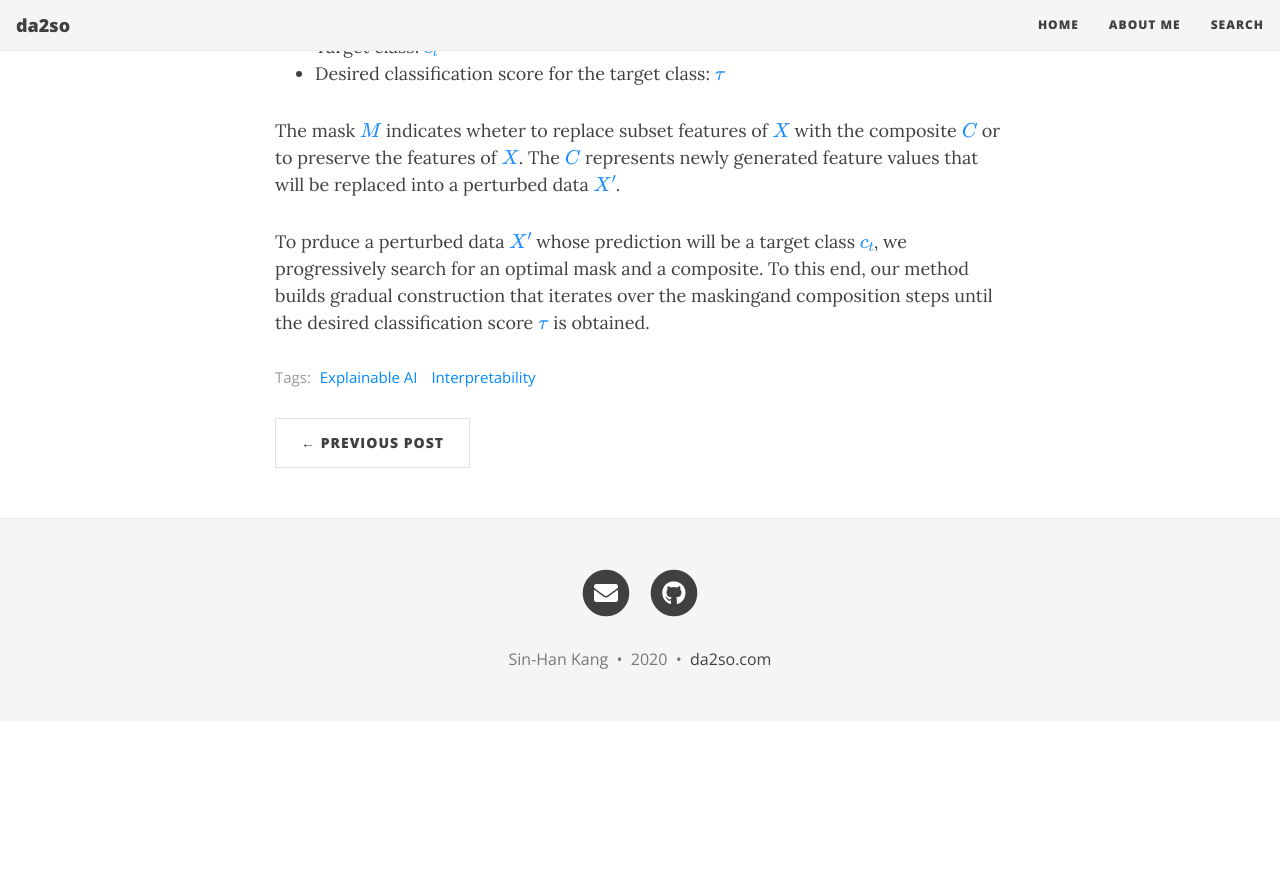
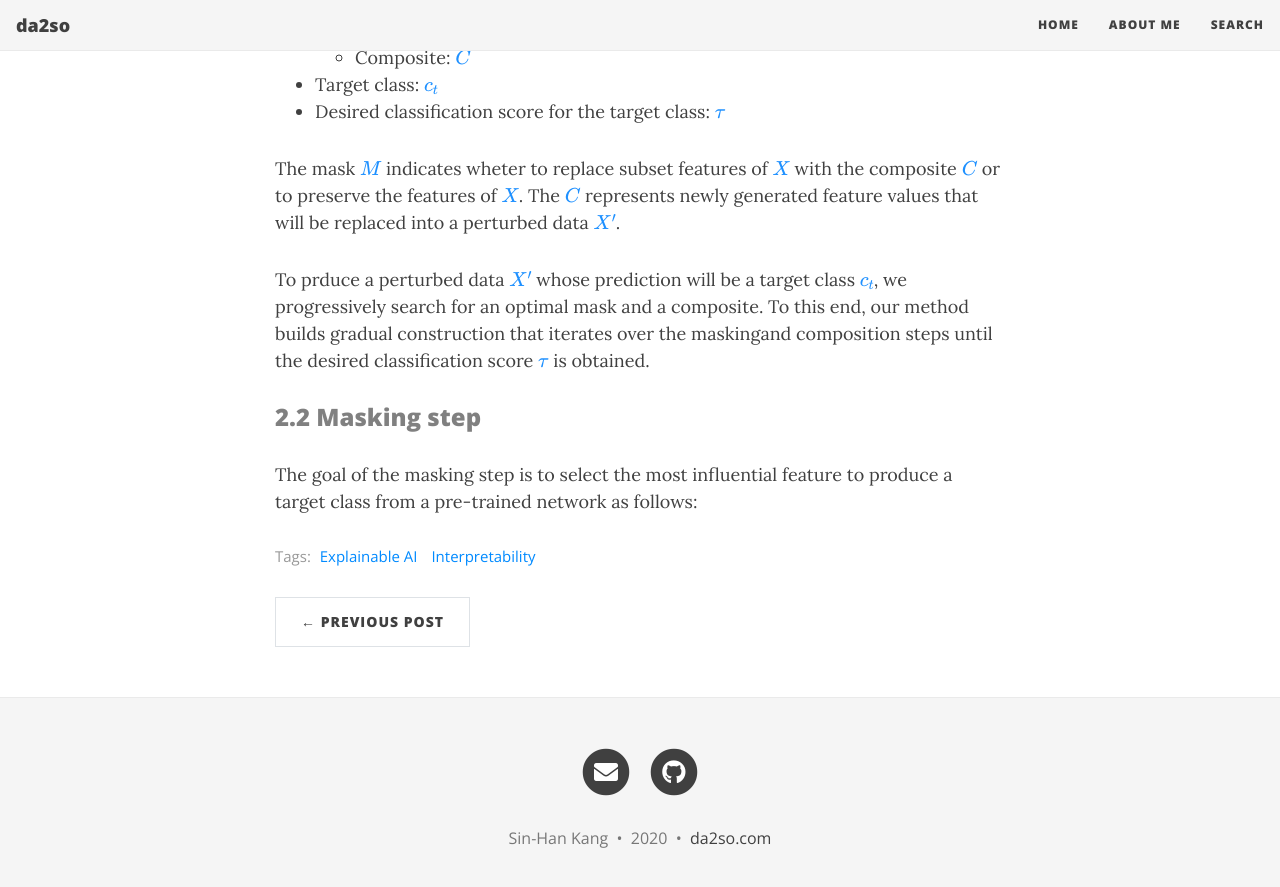
Before and after one commit to da2so/da2so.github.io, a Jekyll site: the page built from _posts/2020-09-14-Counterfactual_Explanation_Based_on_Gradual_Construction_for_Deep_Networks.md, in a window 1280 px wide and 900 px high, scrolled down 2093 px. Shown: the top 887 px of the window. Built offline with Jekyll 4.4.1, drawn with Linux system fonts in a browser that asks for light colours; nearby versions of some CDN libraries; formulas are drawn with MathJax 3; before the commit the page ends 2814 px from its top, so only the background shows below that.

Commit message:
Update 2020-09-14-Counterfactual_Explanation_Based_on_Gradual_Construction_for_Deep_Networks.md

```diff
--- a/_posts/2020-09-14-Counterfactual_Explanation_Based_on_Gradual_Construction_for_Deep_Networks.md
+++ b/_posts/2020-09-14-Counterfactual_Explanation_Based_on_Gradual_Construction_for_Deep_Networks.md
@@ -19,7 +19,7 @@ The Framework for counterfactual explanation is described in Fig 1.
 
 From perturbed data, we can **interpret** that the pre-trained model thinks the the perturbed parts(regions) as the discriminative features between the original and target classes, such as Fig 2.
 
-![2](https://da2so.github.io/assets/post_img/2020-09-14-Counterfactual_Explanation_Based_on_Gradual_Construction_for_Deep_Networks/2.png){: .mx-auto.d-block width="80%" :}
+![2](https://da2so.github.io/assets/post_img/2020-09-14-Counterfactual_Explanation_Based_on_Gradual_Construction_for_Deep_Networks/2.png){: .mx-auto.d-block width="90%" :}
 
 
 For this, the perturbed data for counterfactual explanation should satisfy two desirable properties.
@@ -52,3 +52,9 @@ The mask <span style="color:DodgerBlue">$M$</span> indicates wheter to replace s
 
 
 To prduce a perturbed data <span style="color:DodgerBlue">$X'$</span> whose prediction will be a target class <span style="color:DodgerBlue">$c_t$</span>, we progressively search for an optimal mask and a composite. To this end, our method builds gradual construction that iterates over the maskingand composition steps until the desired classification score <span style="color:DodgerBlue">$\tau$</span> is obtained.
+
+
+### <span style="color:gray"> 2.2 Masking step </span>
+
+The goal of the masking step is to select the most influential feature to
+produce a target class from a pre-trained network as follows:
```
